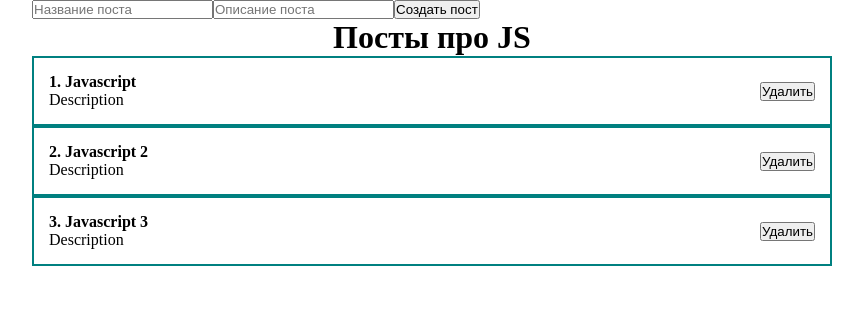
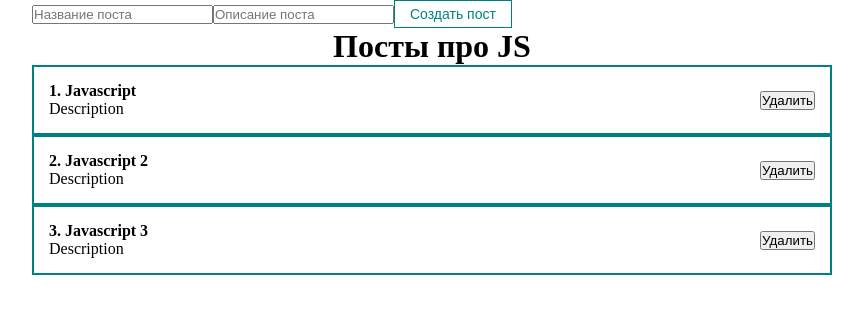
Before and after one commit to SergeyKudinov/firstReactExperience, a React (Create React App) app: page / in a window 1280 px wide. Shown: the top 314 px of the page, without its empty margins (208-1071 px from the left). Built offline with nearby package versions, Linux system fonts and the light colour scheme; the HTML template or start-up script is replaced by a standard one.

Commit message:
make a button

```diff
--- a/src/App.js
+++ b/src/App.js
@@ -3,6 +3,7 @@ import ClassCounter from './components/ClassCounter';
 import Counter from './components/Counter';
 import PostList from './components/PostList';
 import PostItem from './components/post_item';
+import MyButton from './components/UI/button/MyButton';
 import './styles/App.css';
 
 function App() {
@@ -18,7 +19,7 @@ function App() {
       <form>
         <input type="text" placeholder='Название поста' />
         <input type="text" placeholder='Описание поста' />
-        <button>Создать пост</button>
+        <MyButton disabled>Создать пост</MyButton>
       </form>
       <PostList posts={posts} title="Посты про JS" />
     </div>
--- a/src/components/UI/button/MyButton.jsx
+++ b/src/components/UI/button/MyButton.jsx
@@ -1,9 +1,10 @@
 import React from 'react';
+import classes from './MyButton.module.css'
 
-const MyButton = (props) => {
+const MyButton = ({ children, ...props }) => {
     return (
-        <button>
-
+        <button {...props} className={classes.myBtn}>
+            {children}
         </button>
     );
 };
--- /dev/null
+++ b/src/components/UI/button/MyButton.module.css
@@ -0,0 +1,8 @@
+.myBtn {
+    padding: 5px 15px;
+    color: teal;
+    font-size: 14px;
+    background: transparent;
+    border: 1px solid teal;
+    cursor: pointer;
+}
```
Also changed, not shown: src/components/UI/input/MyInput.jsx (added, +9 -0 lines).
